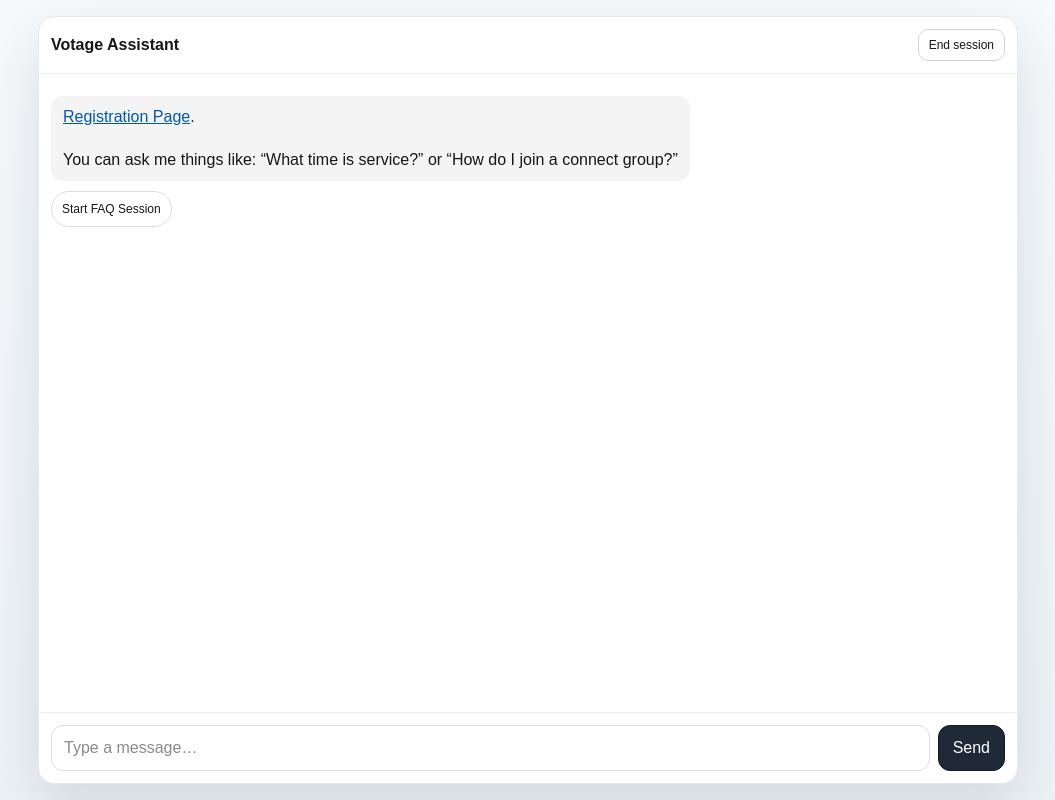
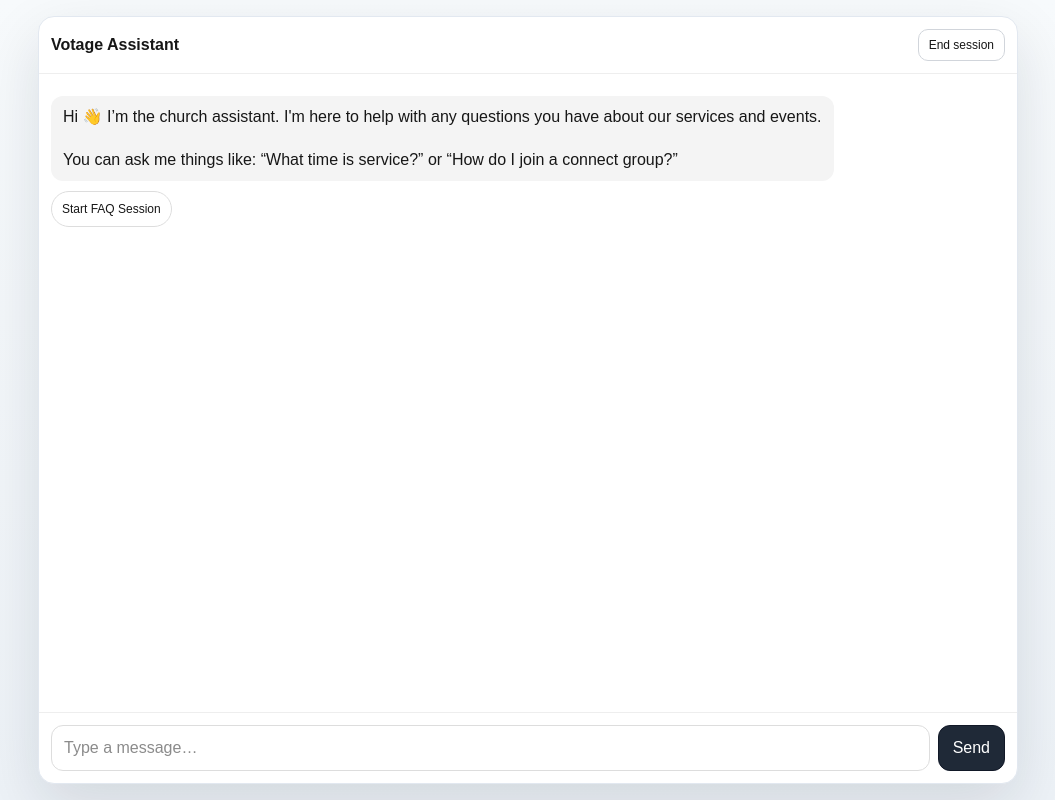
Before and after one commit to the-votage-web/votage-ai-assistant, a Next.js app in the folder frontend/: page / in a window 1280 px wide. Shown: the whole page, without its empty margins (112-1167 px from the left). Built offline with nearby package versions, Linux system fonts and the light colour scheme.

Commit message:
fixed welcome messages

```diff
--- a/frontend/app/register/page.tsx
+++ b/frontend/app/register/page.tsx
@@ -183,7 +183,7 @@ export default function RegisterPage() {
           {activeTab === "checkin" ? (
             <ChatWidget
               apiUrl="/api/checkin"
-              welcomeMessage="Hi! 👋 I'm here to help you check in for service.\n\nPlease type your phone number to get started (e.g. 08012345678)."
+              welcomeMessage={`Hi! 👋 I'm here to help you check in for service.\n\n Please type your phone number to get started (e.g. 08012345678).\n\n`}
               containerStyle={{ minHeight: "0px", padding: 0 }}
             />
           ) : (
--- a/frontend/components/ChatWidget.tsx
+++ b/frontend/components/ChatWidget.tsx
@@ -5,7 +5,7 @@ import { useEffect, useMemo, useRef, useState } from "react";
 type Msg = { role: "user" | "ai"; text: string };
 type QuickAction = { label: string; message: string };
 const DEFAULT_WELCOME_MESSAGE =
-  "Hi 👋 I’m the church assistant. I'm here to help with any questions you have about our services and events.\n\nFor **Check-in** or **Registration**, please visit our [Registration Page](https://votage.church/register).\n\nYou can ask me things like: “What time is service?” or “How do I join a connect group?”";
+  "Hi 👋 I’m the church assistant. I'm here to help with any questions you have about our services and events.\n\nYou can ask me things like: “What time is service?” or “How do I join a connect group?”";
 
 const QUICK_ACTIONS: QuickAction[] = [
   { label: "Start FAQ Session", message: "start faq session" },
```
